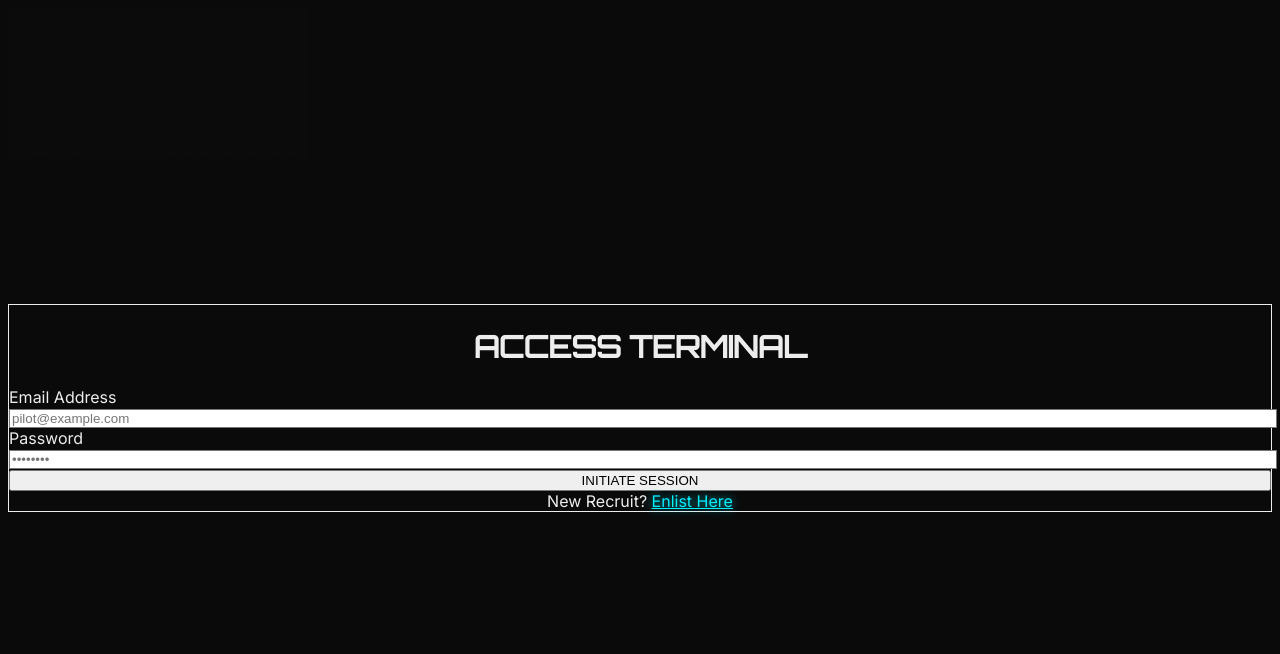
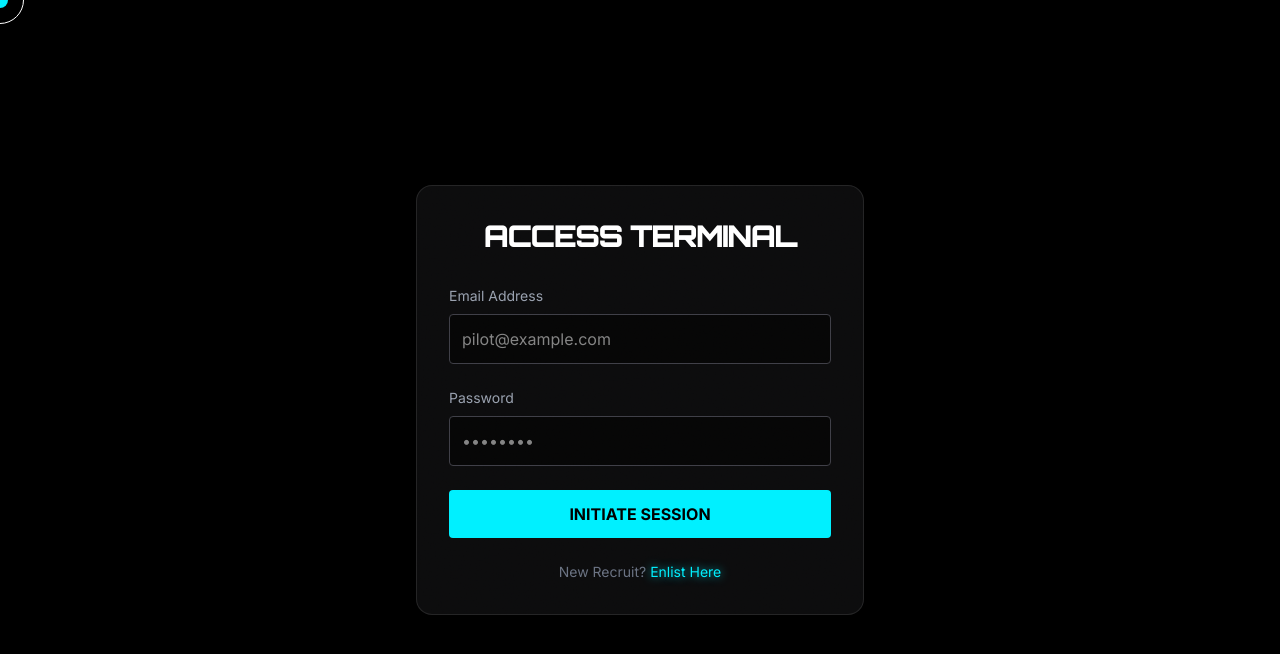
Before and after one commit to hadeedhussainmemon/Vertex-Energy-Drink, a Next.js app: page /login in a window 1280 px wide. Shown: the top 654 px of the page. Built offline with nearby package versions, Linux system fonts and the light colour scheme.

Commit message:
Fix: Migrate to Tailwind v4 CSS configuration

```diff
--- a/src/app/globals.css
+++ b/src/app/globals.css
@@ -1,7 +1,20 @@
-@tailwind base;
-@tailwind components;
-@tailwind utilities;
+@import "tailwindcss";
 
+@theme {
+  --color-background: #0a0a0a;
+  --color-foreground: #ededed;
+
+  /* Custom Neon Colors */
+  --color-neon-blue: #00f0ff;
+  --color-neon-green: #39ff14;
+  --color-neon-red: #ff003c;
+
+  /* Fonts */
+  --font-orbitron: Orbitron, sans-serif;
+  --font-inter: Inter, sans-serif;
+}
+
+/* Base Variable Updates for Components */
 :root {
   --background: #0a0a0a;
   --foreground: #ededed;
@@ -13,19 +26,13 @@
 body {
   color: var(--foreground);
   background: var(--background);
-  font-family: var(--font-inter), sans-serif;
+  font-family: var(--font-inter);
   overflow-x: hidden;
 }
 
-h1,
-h2,
-h3,
-h4,
-h5,
-h6 {
-  font-family: var(--font-orbitron), sans-serif;
+h1,h2,h3,h4,h5,h6 {
+  font-family: var(--font-orbitron);
   letter-spacing: -0.05em;
-  /* Tighter tracking for brutalist look */
   text-transform: uppercase;
 }
 
@@ -36,48 +43,37 @@ h6 {
   font-weight: 900;
 }
 
-@layer utilities {
-  .text-neon-blue {
-    color: var(--neon-blue);
+@utility text-neon-blue {
+  color: var(--color-neon-blue);
   text-shadow: 0 0 10px rgba(0, 240, 255, 0.7);
 }
 
-  .text-neon-green {
-    color: var(--neon-green);
+@utility text-neon-green {
+  color: var(--color-neon-green);
   text-shadow: 0 0 10px rgba(57, 255, 20, 0.7);
 }
 
-  .text-neon-red {
-    color: var(--neon-red);
+@utility text-neon-red {
+  color: var(--color-neon-red);
   text-shadow: 0 0 10px rgba(255, 0, 60, 0.7);
 }
 
-  .bg-glass {
+@utility bg-glass {
   background: rgba(255, 255, 255, 0.05);
   backdrop-filter: blur(10px);
   border: 1px solid rgba(255, 255, 255, 0.1);
 }
 
+/* Glitch Effect */
 .glitch-text {
   position: relative;
   animation: glitch 1s linear infinite;
 }
 
 @keyframes glitch {
-
-    2%,
-    64% {
-      transform: translate(2px, 0) skew(0deg);
-    }
-
-    4%,
-    60% {
-      transform: translate(-2px, 0) skew(0deg);
-    }
-
-    62% {
-      transform: translate(0, 0) skew(5deg);
-    }
+  2%, 64% { transform: translate(2px, 0) skew(0deg); }
+  4%, 60% { transform: translate(-2px, 0) skew(0deg); }
+  62% { transform: translate(0, 0) skew(5deg); }
 }
 
 .glitch-text:before,
@@ -90,46 +86,21 @@ h6 {
 .glitch-text:before {
   animation: glitchTop 1s linear infinite;
   clip-path: polygon(0 0, 100% 0, 100% 33%, 0 33%);
-    -webkit-clip-path: polygon(0 0, 100% 0, 100% 33%, 0 33%);
 }
 
 @keyframes glitchTop {
-
-    2%,
-    64% {
-      transform: translate(2px, -2px);
-    }
-
-    4%,
-    60% {
-      transform: translate(-2px, 2px);
-    }
-
-    62% {
-      transform: translate(13px, -1px) skew(-13deg);
-    }
+  2%, 64% { transform: translate(2px, -2px); }
+  4%, 60% { transform: translate(-2px, 2px); }
+  62% { transform: translate(13px, -1px) skew(-13deg); }
 }
 
 .glitch-text:after {
   animation: glitchBotom 1.5s linear infinite;
   clip-path: polygon(0 67%, 100% 67%, 100% 100%, 0 100%);
-    -webkit-clip-path: polygon(0 67%, 100% 67%, 100% 100%, 0 100%);
 }
 
 @keyframes glitchBotom {
-
-    2%,
-    64% {
-      transform: translate(-2px, 0);
+  2%, 64% { transform: translate(-2px, 0); }
+  4%, 60% { transform: translate(-2px, 0); }
+  62% { transform: translate(-22px, 5px) skew(21deg); }
 }
-
-    4%,
-    60% {
-      transform: translate(-2px, 0);
-    }
-
-    62% {
-      transform: translate(-22px, 5px) skew(21deg);
-    }
-  }
-}
```
Lines whose indentation alone changed are shown as unchanged.
